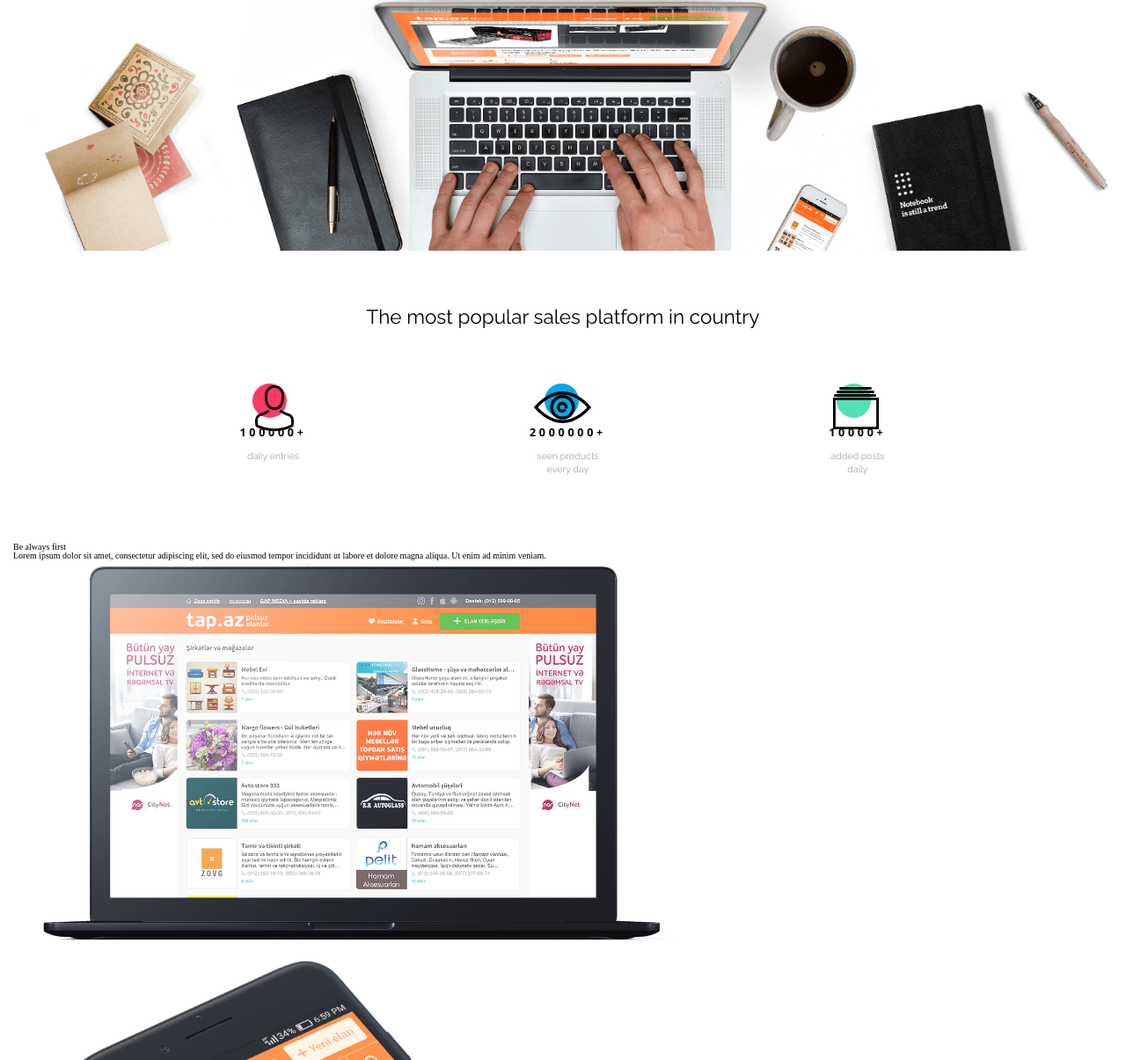
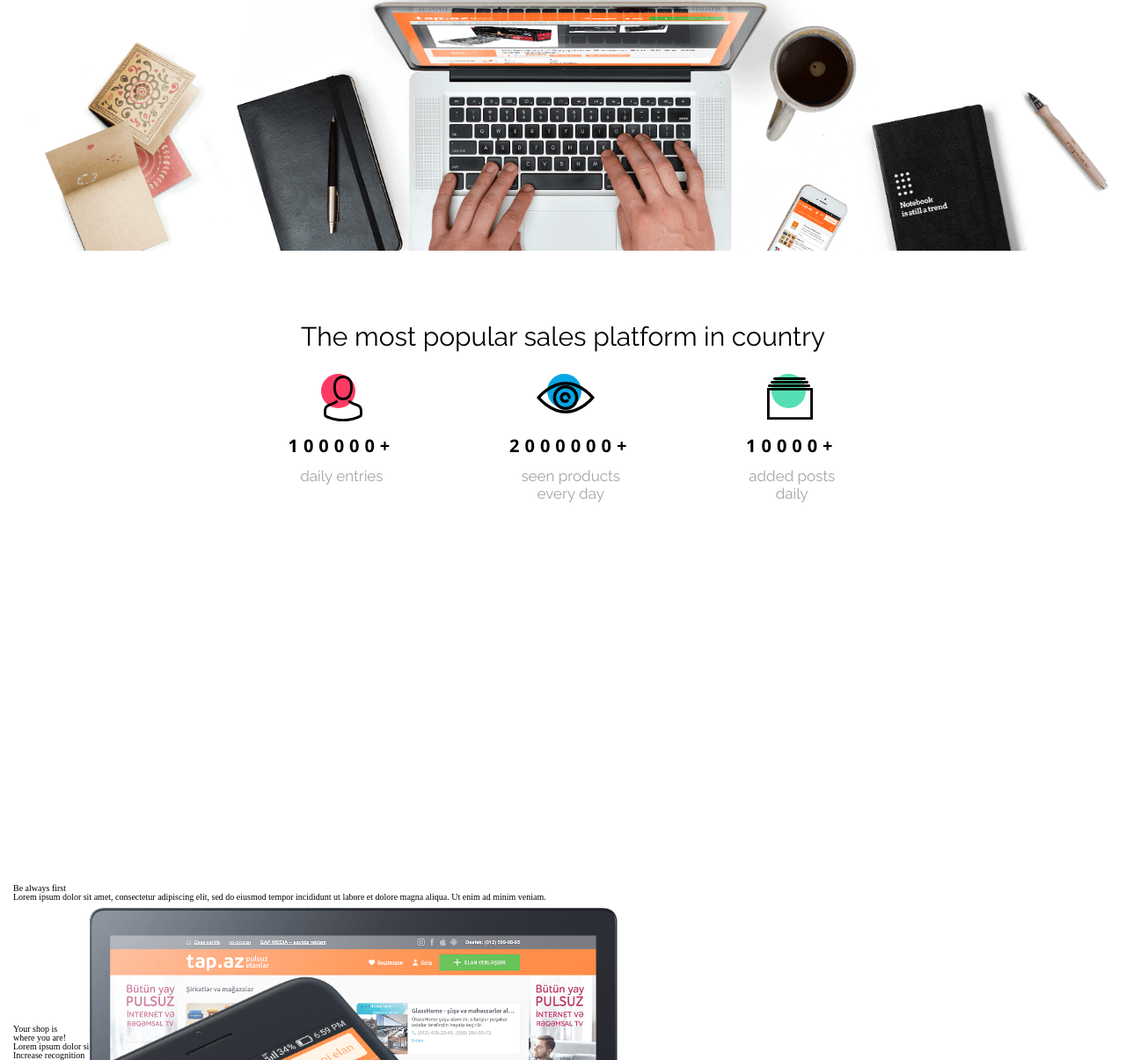
Before and after one commit to andro2ss/CL_RWD_Site, a website: page index.html in a window 1280 px wide. Shown: the part 476-1681 px from the top of the page at 88% size. Drawn offline with nearby package versions, Linux system fonts and the light colour scheme.

Commit message:
section statistic 75%

```diff
--- a/src/scss/layout/_sectionStatistic.scss
+++ b/src/scss/layout/_sectionStatistic.scss
@@ -4,24 +4,31 @@
   flex-direction: column;
   margin: auto;
   align-items: center;
+  min-height: 72rem;
 }
 
 .statistic__title {
-  font-size: 2.25rem;
+  font-size: 3rem;
   font-family: $font-primary;
   font-weight: 400;
   color: $color-black;
-  line-height: 2.625rem;
-  padding: 6.25rem 0;
+  line-height: 3.5rem;
+  padding: 8rem 0 2.5rem 0;
+  text-align: center;
+
 }
 
 .statistic__containers {
   display: flex;
-  flex-direction: row;
-  justify-content: space-between;
-  align-items: flex-start;
-  width: 100%;
-  padding: 0 25.75rem;
+  flex-direction: column;
+  align-items: center;
+  width: 50%;
+
+  @include desktop{
+    flex-direction: row;
+    justify-content: space-between;
+    align-items: flex-start;
+  }
 }
 
 .statistic__container {
@@ -32,6 +39,7 @@
 .box__image {
   margin: auto;
   position: relative;
+  height: 7rem;
 }
 
 .statistic__container:nth-child(1) > .box__image {
@@ -101,11 +109,10 @@
   text-align: center;
   font-family: $font-regular;
   font-weight: 800;
-  font-size: 1.25rem;
-  letter-spacing: 0.3725rem;
-  line-height: 1.5rem;
-  color: var(--color-black);
-  padding-top: 4.8125rem;
+  font-size: 2rem;
+  letter-spacing: 0.596rem;
+  line-height: 2.4rem;
+  color: $color-black;
   padding-bottom: 1.1875rem;
 }
 
@@ -113,8 +120,12 @@
   text-align: center;
   font-family: $font-primary;
   font-weight: 400;
-  font-size: 1.0625rem;
+  font-size: 1.7rem;
   color: $color-grey;
-  line-height: 1.5rem;
-  padding-bottom: 7.5625rem;
+  line-height: 2rem;
+  padding-bottom: 2.5rem;
+
+  @include desktop{
+    padding-bottom: 12.1rem;
+  }
 }
```
Also changed, not shown: src/css/main.css, 1 other file.
